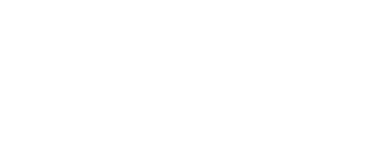
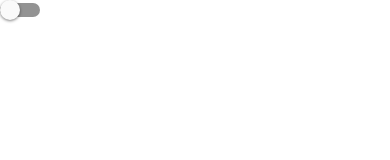
Before and after one commit to AyeshaAslam192/react-native, a React Native app: screen / in a window 390 px wide. Shown: the top 160 px of the page. Built offline with nearby package versions, Linux system fonts and the light colour scheme.

Commit message:
Fix theming.

```diff
--- a/App.js
+++ b/App.js
@@ -2,11 +2,16 @@
 import { Provider } from 'react-redux';
 import { PersistGate } from 'redux-persist/integration/react';
 import { store, persistor } from './store/store';
+import ThemeProvider from './providers/themeProvider';
+import Wrapper from './views';
 
 export default function App() {
   return (
     <Provider store={store}>
       <PersistGate loading={null} persistor={persistor}>
+        <ThemeProvider>
+          <Wrapper/>
+        </ThemeProvider>
       </PersistGate>
     </Provider>
   );
--- /dev/null
+++ b/components/common/Smart/themeSwitcher/index.js
@@ -0,0 +1,24 @@
+import React, { useState, useEffect } from 'react';
+import { useDispatch } from 'react-redux';
+import { Switch } from 'react-native';
+import { switchTheme } from '../../../../store/theme/themeActions';
+import { useTheme } from '../../../../providers/themeProvider';
+
+export default function ThemeSwitcher() {
+  const { isDark } = useTheme();
+  const dispatch = useDispatch();
+  const [toggleTheme, setToggleTheme] = useState(isDark);
+
+  useEffect(()=>{
+    if(toggleTheme){
+      dispatch(switchTheme('dark'));
+    }
+    else{
+      dispatch(switchTheme('light'));
+    }
+  }, [toggleTheme])
+
+  return (
+      <Switch value={toggleTheme} onValueChange={newVal => setToggleTheme(newVal)}/>
+  );
+}
--- /dev/null
+++ b/providers/themeProvider.js
@@ -0,0 +1,30 @@
+import React from 'react';
+import { useSelector } from 'react-redux';
+import { darkColors } from '../styles/darkTheme.styles';
+import { lightColors } from '../styles/lightTheme.styles';
+
+export const ThemeContext = React.createContext({
+    isDark: false,
+    colors: lightColors,
+    setScheme: () => {},
+});
+
+const ThemeProvider = ({children}) => {
+  const theme = useSelector(({theme})=> theme.themeShade);
+  const isDark = theme === 'dark'
+  const defaultTheme = {
+        isDark,
+        // Chaning color schemes according to theme
+        colors: isDark ? darkColors : lightColors,
+}  ;
+
+  return (
+    <ThemeContext.Provider value={defaultTheme}>
+           {children}
+    </ThemeContext.Provider>
+  );
+}
+
+export default ThemeProvider;
+
+export const useTheme = () => React.useContext(ThemeContext);
--- /dev/null
+++ b/styles/darkTheme.styles.js
@@ -0,0 +1,3 @@
+export const darkColors ={
+   bg:"#800080",
+}
--- /dev/null
+++ b/styles/lightTheme.styles.js
@@ -0,0 +1,3 @@
+export const lightColors ={
+    bg:"#fff",
+ }
--- /dev/null
+++ b/views/index.js
@@ -0,0 +1,14 @@
+import React from 'react';
+import { View } from 'react-native';
+import { useTheme } from "../providers/themeProvider";
+import ThemeSwitcher from '../components/common/Smart/themeSwitcher';
+
+export default function Wrapper() {
+  const { colors } = useTheme();
+
+  return (
+    <View style={{backgroundColor: colors.bg, flex: 1 }}>
+      <ThemeSwitcher/>
+     </View>
+  );
+}
```
Also changed, not shown: store/Button.js (deleted, +0 -24 lines), components/common/Smart/themeSwitcher/switchTheme.styles.js (added), styles/constants.js (added).
